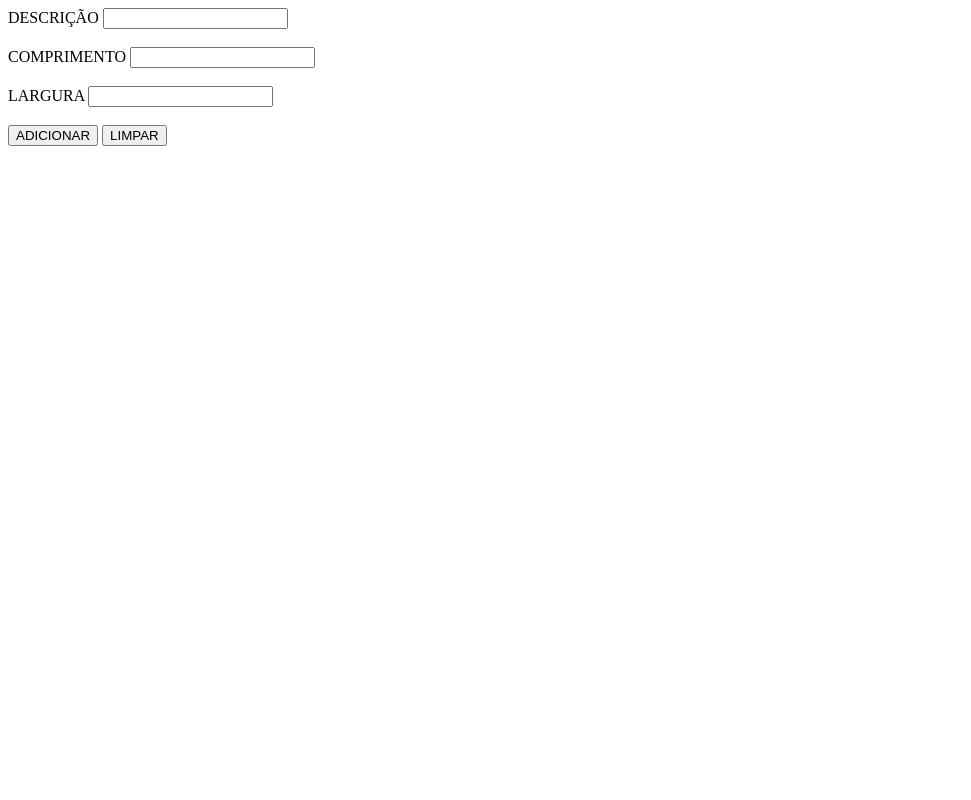
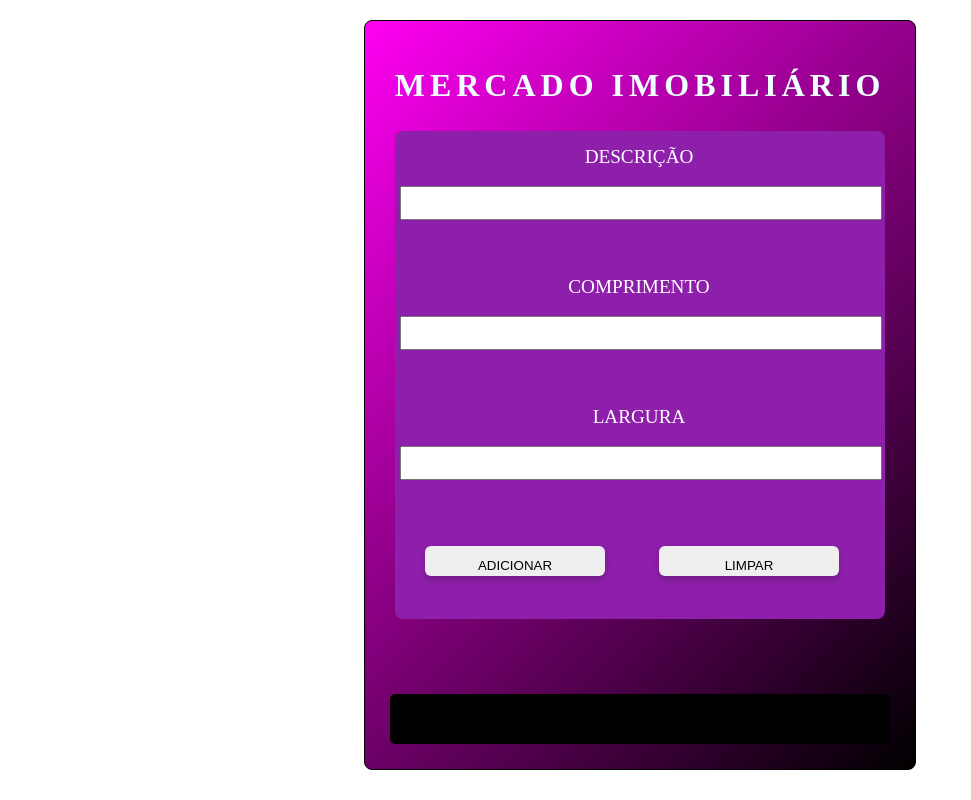
Before and after one commit to JaoToin/AVALIA-O-03, a plain HTML site: page index.html in a window 1280 px wide. Shown: the whole page, without its empty margins (0-971 px from the left). Drawn offline with Linux system fonts and the light colour scheme.

Commit message:
atividade finalizada, entegração do css no html

```diff
--- a/css/style.css
+++ b/css/style.css
@@ -0,0 +1,105 @@
+
+
+#div-geral{
+    width: 500px;
+    min-height: 600px;
+    margin: 20px auto;
+    border: solid 1px #000000;
+    padding: 25px ;
+    border-radius: 8px ;
+    background: linear-gradient(135deg, #ff00f2 0%, #000000 100%);
+
+}
+
+h1{
+    text-align: center;
+    text-transform: uppercase;
+    letter-spacing: 5px;
+    color: azure;
+}
+
+#div-form{
+    margin: 20px 0px;
+    padding: 5px;
+
+}
+
+#div-result{
+    color: azure;
+    text-align: center;
+    text-transform: capitalize;
+    transform-style: preserve-3d;
+
+
+}
+
+form{
+    background-color: rgb(142, 31, 170);
+    padding: 5px;
+    border-radius: 8px;
+    margin: 0px 0px 50px 0px;
+
+}
+
+label{
+    text-align: center;
+    color: rgb(255, 255, 255);
+}
+
+label, input{
+    display: block;
+    margin: 10px 0px;
+    width: 370px;
+    height: 30px;
+    font-size: 1.2em;
+    padding: 0px 54px;
+    transform-style: preserve-3d;
+
+}
+
+button{
+    width: 180px;
+    height: 30px;
+    cursor: pointer;
+    margin: 20px 25px;
+    text-align: center;
+    color: rgb(0, 0, 0);
+    padding: 12px 24px;
+  border: none;
+  border-radius: 6px;
+  box-shadow: 0px 4px 6px rgba(0,0,0,0.2);
+  text-align: center;
+
+
+}
+
+#div-result{
+    background-color: rgb(0, 0, 0);
+    border-radius: 5px;
+    padding: 25px;
+
+}
+h3{
+    text-align: center;
+    color: #fff;
+    text-transform: uppercase;
+}
+
+.item-pessoa{
+    margin: 20px px;
+    padding: 5px;
+    background-color: #413ed4;
+}
+
+button:hover{
+
+    background: linear-gradient(135deg, #6a92ff 0%, #ff7979 100%);
+    padding: 12px 24px;
+  border: none;
+  border-radius: 6px;
+  box-shadow: 0px 4px 6px rgba(0,0,0,0.2);
+}
+
+body{
+    background: linear-gradient(135deg, #ffffff 0%, #ffffff 100%);
+}
--- a/index.html
+++ b/index.html
@@ -6,11 +6,15 @@
     <title>AVALIAÇÃO</title>
 
     <script src="js/script01.js" type="module" defer></script>
+
+    <link rel="stylesheet" href="css/style.css">
 </head>
 
 <body>
 
     <div id="div-geral">
+
+        <h1>mercado imobiliário</h1>
 
         <div id="div-form">
 
@@ -20,10 +24,10 @@
             <input type="text" name="descricao" id="descricao"><br><br>
 
             <label for="comprimento">COMPRIMENTO</label>
-            <input type="text" name="comprimento" id="comprimento"><br><br>
+            <input type="number" name="comprimento" id="comprimento"><br><br>
 
             <label for="largura">LARGURA</label>
-            <input type="text" name="largura" id="largura"><br> <br>
+            <input type="number" name="largura" id="largura"><br> <br>
 
             <button type="submit">ADICIONAR</button>
             <button type="reset">LIMPAR</button> <br> <br>
```
